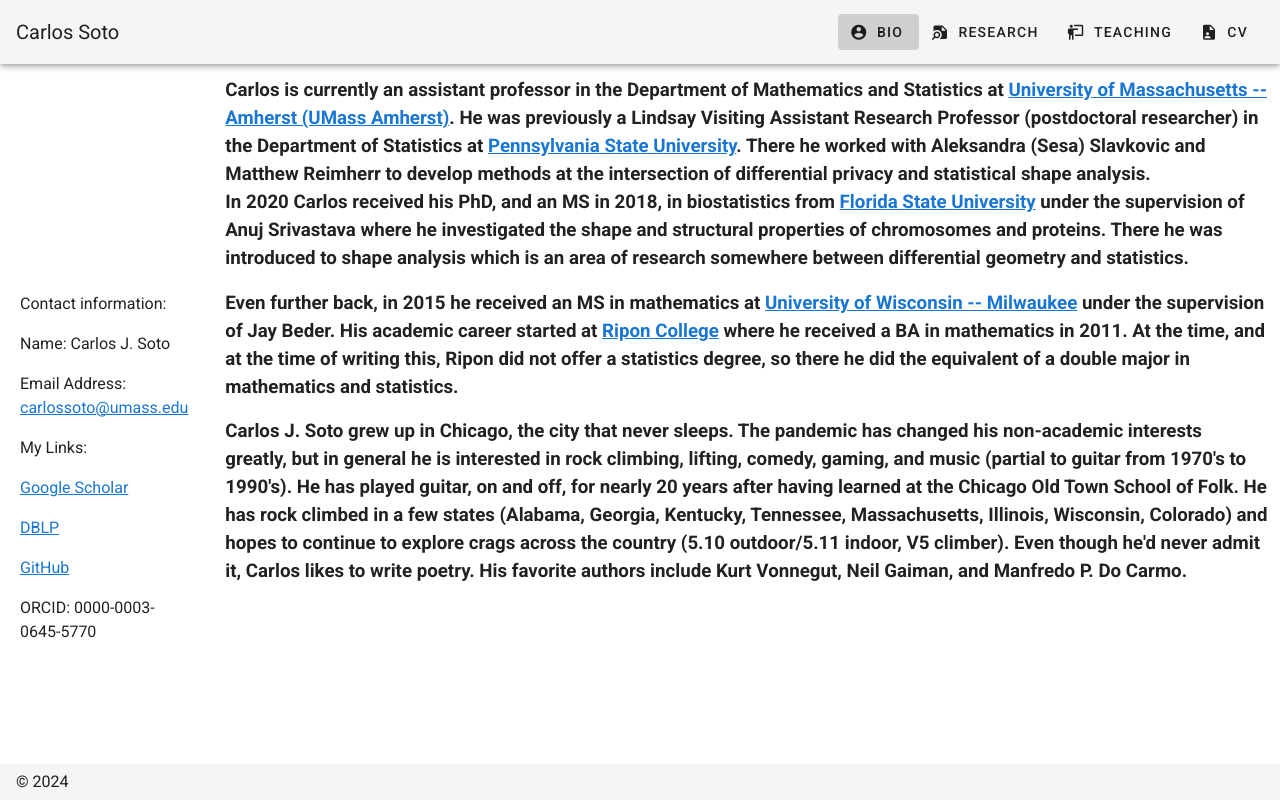
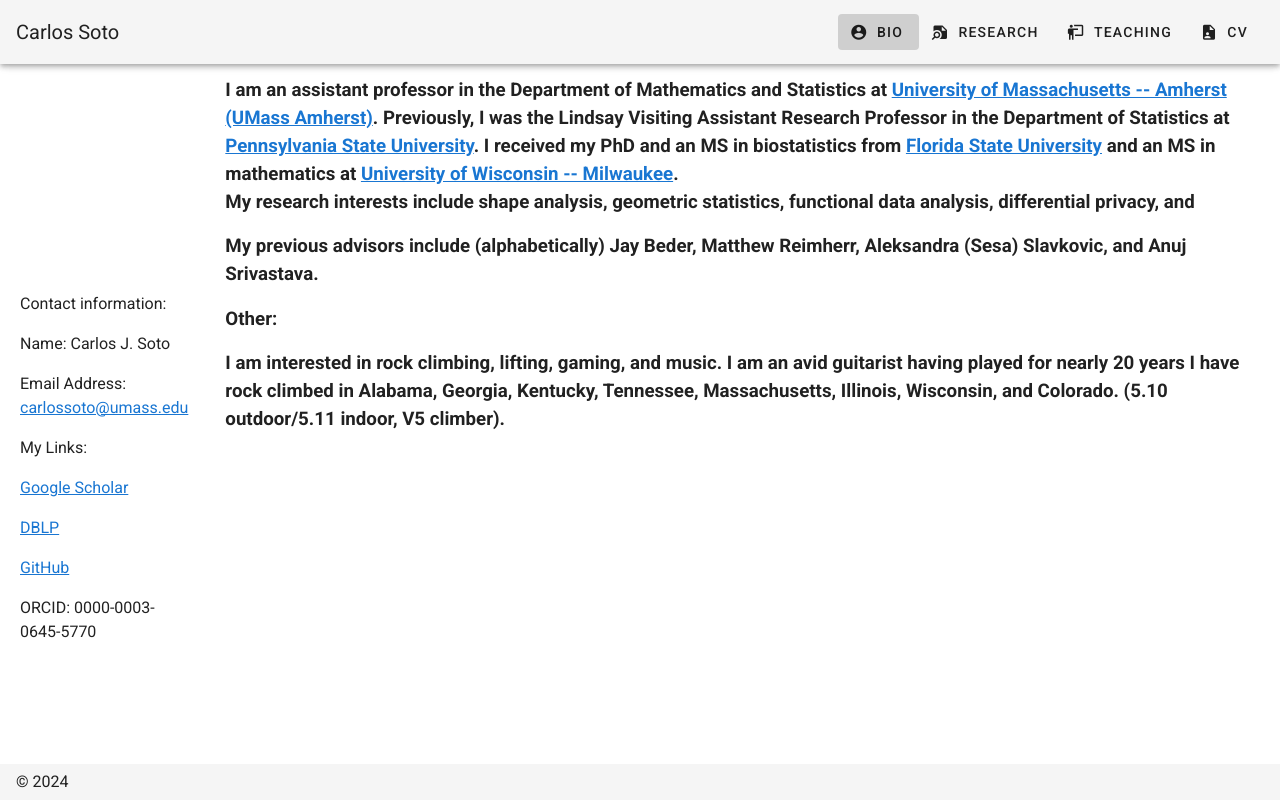
Before and after one commit to Alex-Bailon/carlos-soto-portfolio, a Nuxt app: page /bio in a window 1280 px wide. Built offline with nearby package versions, Linux system fonts and the light colour scheme.

Commit message:
first person

```diff
--- a/static/bio.js
+++ b/static/bio.js
@@ -1,25 +1,18 @@
-export default `Carlos is currently an assistant professor in the Department of Mathematics
+export default `I am an assistant professor in the Department of Mathematics
 and Statistics at <a href="https://www.umass.edu/mathematics-statistics/" target="_blank"> University of Massachusetts -- Amherst (UMass Amherst)</a>.
-He was previously a Lindsay Visiting Assistant Research Professor
-(postdoctoral researcher) in the Department of Statistics at <a href="https://science.psu.edu/stat" target="_blank"> Pennsylvania State University</a>.
-There he worked with Aleksandra (Sesa) Slavkovic and Matthew Reimherr to develop methods at the intersection of differential privacy and statistical shape analysis.
+Previously, I was the Lindsay Visiting Assistant Research Professor in the Department of Statistics at <a href="https://science.psu.edu/stat" target="_blank"> Pennsylvania
+State University</a>. I received my PhD and an MS in biostatistics from <a href="https://stat.fsu.edu/" target="_blank">Florida State University</a> and
+an MS in mathematics at <a href="https://uwm.edu/math/" target="_blank">University of Wisconsin -- Milwaukee</a>.
 
 <p>
-In 2020 Carlos received his PhD, and an MS in 2018, in biostatistics from <a href="https://stat.fsu.edu/" target="_blank">Florida State University</a>
- under the supervision of Anuj Srivastava where he investigated the shape and structural properties of chromosomes and proteins. There he was introduced to
- shape analysis which is an area of research somewhere between differential geometry and statistics. </p>
+My research interests include shape analysis, geometric statistics, functional data analysis, differential privacy, and  </p>
 
-<p>Even further back, in 2015 he received an MS in mathematics at <a href="https://uwm.edu/math/" target="_blank">University of Wisconsin -- Milwaukee</a>
-under the supervision of Jay Beder. His academic career started at <a href="https://ripon.edu/" target="_blank">Ripon College</a> where he received a BA in mathematics in 2011.
-At the time, and
-at the time of writing this, Ripon did not offer a statistics degree, so there he did the equivalent of a double major in mathematics and statistics. </p>
+<p>
+My previous advisors include (alphabetically) Jay Beder, Matthew Reimherr, Aleksandra (Sesa) Slavkovic, and Anuj Srivastava. </p>
 
+<p> Other: </p>
 
-
-
-<p> Carlos J. Soto grew up in Chicago, the city that never sleeps.  The pandemic has changed his non-academic interests greatly, but in general
-  he is interested in rock climbing, lifting, comedy, gaming, and music (partial to guitar from 1970's to 1990's). He has played guitar, on and off, for nearly 20 years
-  after having learned at the Chicago Old Town School of Folk. He has rock climbed in a few states (Alabama, Georgia, Kentucky, Tennessee, Massachusetts, Illinois, Wisconsin,
-  Colorado) and hopes to continue to explore crags across the country (5.10 outdoor/5.11 indoor, V5 climber). Even though he'd never admit it, Carlos likes to write poetry.
-  His favorite authors include Kurt Vonnegut, Neil Gaiman, and Manfredo P. Do Carmo. </p>
+<p> I am interested in rock climbing, lifting, gaming, and music. I am an avid guitarist having played for nearly 20 years
+  I have rock climbed in Alabama, Georgia, Kentucky, Tennessee, Massachusetts, Illinois, Wisconsin, and
+  Colorado. (5.10 outdoor/5.11 indoor, V5 climber). </p>
 `
--- a/static/research.js
+++ b/static/research.js
@@ -1,6 +1,6 @@
 export default {
-  intro: `Carlos' research interests lie at the intersection of geometry and statistics. This would include statistical shape analysis, manifold methods, differential privacy, and functional data analysis.
-  He is currently interested in Reproducing Kernel Hilbert spaces, Lie Groups, and regression methods on manifoldss.
+  intro: `My research interests lie at the intersection of geometry and statistics. This would include statistical shape analysis, manifold methods, differential privacy, and functional data analysis.
+  I am currently interested in Reproducing Kernel Hilbert spaces, Lie Groups, and regression methods on manifoldss.
   `,
   papers: [
 	{
```
